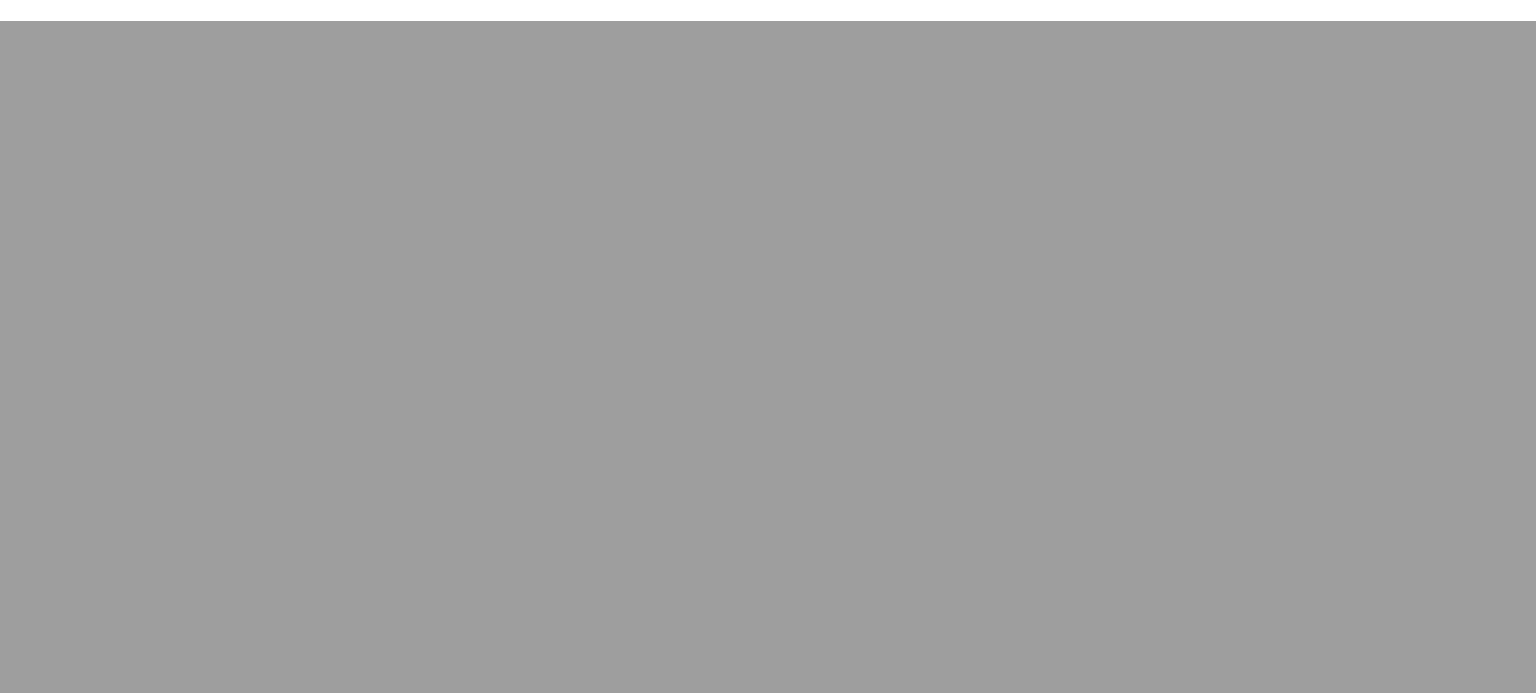
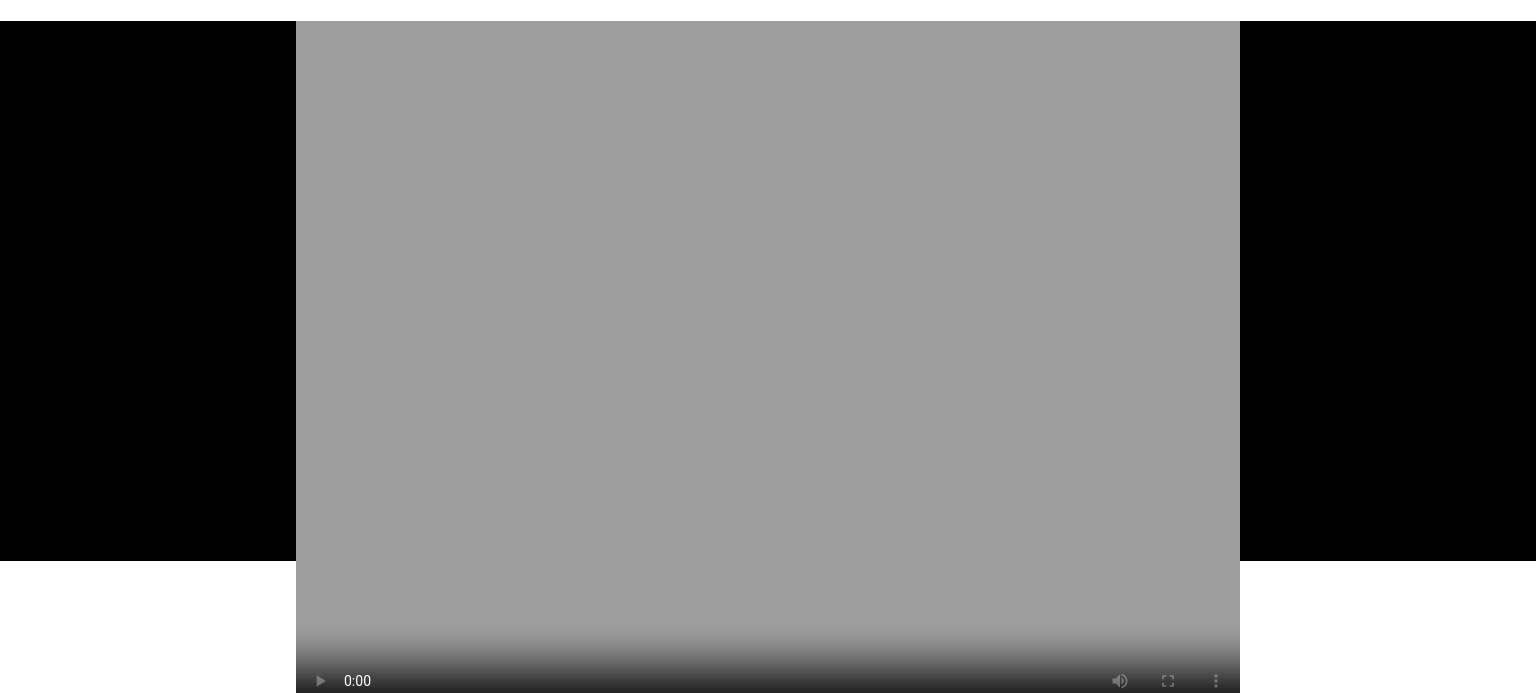
Before and after one commit to MiguelChiau/BrainFlix, a React app in the folder sprint-1/client/: page / in a window 1536 px wide. Shown: the part 91-784 px from the top of the page. Built offline with nearby package versions, Linux system fonts and the light colour scheme.

Commit message:
responsive hero

```diff
--- a/sprint-1/client/src/components/Hero.js
+++ b/sprint-1/client/src/components/Hero.js
@@ -1,12 +1,15 @@
 import React from "react";
 import Background from "../assets/Images/video-list-0.jpg";
 // import Fullscreen from "../assets/Icons/PNG/Icon-fullscreen.png";
-// import Volume from "../assets/Icons/PNG/";
+// import Volume from "../assets/Icons/PNG/Icon-volume.png";
+// import Play from "../assets/Icons/PNG/Icon-play.png";
 
 function Hero() {
   return (
     <div className="hero-background">
-      <video controls poster={Background} />
+      <div className="hero-background__video">
+        <video controls poster={Background} />
+      </div>
     </div>
   );
 }
--- a/sprint-1/client/src/styles/partials/_hero.scss
+++ b/sprint-1/client/src/styles/partials/_hero.scss
@@ -1,9 +1,45 @@
 .hero-background {
-  width: 100%;
   height: 183px;
 
-  video {
-    // height: 183px;
-    width: 100%;
+  &__video {
+    video {
+      width: 100%;
+    }
   }
 }
+
+// For Tablet
+@media screen and (min-width: 768px) {
+  .hero-background {
+    background-color: black;
+    height: 400px;
+
+    &__video {
+      height: 400px;
+
+      video {
+        // height: 400px;
+        width: 700px;
+        margin-left: auto;
+        margin-right: auto;
+        display: block;
+      }
+    }
+  }
+}
+
+// For Tablet
+
+@media screen and (min-width: 1440px) {
+  .hero-background {
+    background-color: black;
+    height: 540px;
+
+    &__video {
+      video {
+        width: 944px;
+        display: block;
+      }
+    }
+  }
+}
```
Also changed, not shown: sprint-1/client/src/styles/app.css, 1 other file.
